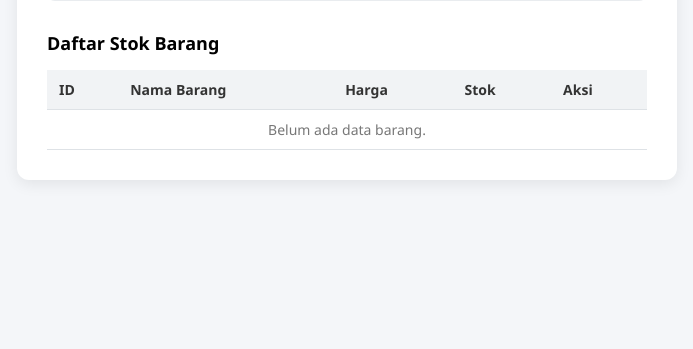
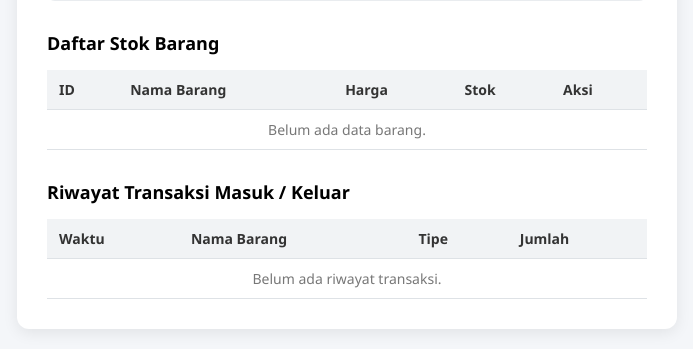
Before and after one commit to alvinsatriya5-netizen/tes-website-flask, a Flask app: page /barang in a window 1280 px wide. Shown: the part 1073-1422 px from the top of the page, without its empty margins (293-986 px from the left). Before the commit the page ends 1254 px from the top, so only its background shows below. Run offline with Flask 3, Linux system fonts and the light colour scheme; data that the repository does not hold is empty.

Commit message:
Menambahkan tabel riwayat transaksi barang

```diff
--- a/app.py
+++ b/app.py
@@ -27,7 +27,7 @@ class Barang(db.Model):
     def __repr__(self):
         return f'<Barang {self.nama}>'
 
-# Model baru untuk Riwayat Transaksi (Masuk/Keluar)
+# Model untuk Riwayat Transaksi (Masuk/Keluar)
 class RiwayatTransaksi(db.Model):
     id = db.Column(db.Integer, primary_key=True)
     barang_id = db.Column(db.Integer, db.ForeignKey('barang.id'), nullable=False)
@@ -77,7 +77,7 @@ def delete(id):
     return redirect(url_for('home'))
 
 # ================= RUTE BARANG (CRUD & TRANSAKSI) =================
-# 1. Tampil & Tambah Barang
+# 1. Tampil & Tambah Barang (Terupdate dengan Riwayat)
 @app.route('/barang', methods=['GET', 'POST'])
 def data_barang():
     if request.method == 'POST':
@@ -93,9 +93,12 @@ def data_barang():
             return redirect(url_for('data_barang'))
 
     semua_barang = Barang.query.all()
-    return render_template('barang.html', barang_list=semua_barang)
+    # Query riwayat transaksi, diurutkan dari yang paling baru
+    riwayat_list = RiwayatTransaksi.query.order_by(RiwayatTransaksi.tanggal.desc()).all()
 
-# 2. Rute Transaksi Barang (Masuk / Keluar) -> Otomatis ubah stok
+    return render_template('barang.html', barang_list=semua_barang, riwayat_list=riwayat_list)
+
+# 2. Rute Transaksi Barang (Masuk / Keluar) -> Otomatis ubah stok & catat log
 @app.route('/barang/transaksi', methods=['POST'])
 def transaksi_barang():
     barang_id = request.form.get('barang_id')
--- a/templates/barang.html
+++ b/templates/barang.html
@@ -81,4 +81,38 @@
         {% endfor %}
     </tbody>
 </table>
+
+<!-- Tabel Riwayat Transaksi Barang -->
+<h3 style="margin-top: 30px; margin-bottom: 10px; font-size: 18px; text-align: left;">Riwayat Transaksi Masuk / Keluar</h3>
+
+<table>
+    <thead>
+        <tr>
+            <th>Waktu</th>
+            <th>Nama Barang</th>
+            <th>Tipe</th>
+            <th>Jumlah</th>
+        </tr>
+    </thead>
+    <tbody>
+        {% for r in riwayat_list %}
+        <tr>
+            <td>{{ r.tanggal.strftime('%Y-%m-%d %H:%M') }}</td>
+            <td>{{ r.barang.nama }}</td>
+            <td>
+                {% if r.tipe == 'Masuk' %}
+                    <span style="color: #28a745; font-weight: bold;">+ Masuk</span>
+                {% else %}
+                    <span style="color: #dc3545; font-weight: bold;">- Keluar</span>
+                {% endif %}
+            </td>
+            <td><strong>{{ r.jumlah }}</strong> unit</td>
+        </tr>
+        {% else %}
+        <tr>
+            <td colspan="4" style="text-align: center; color: #777;">Belum ada riwayat transaksi.</td>
+        </tr>
+        {% endfor %}
+    </tbody>
+</table>
 {% endblock %}
```
